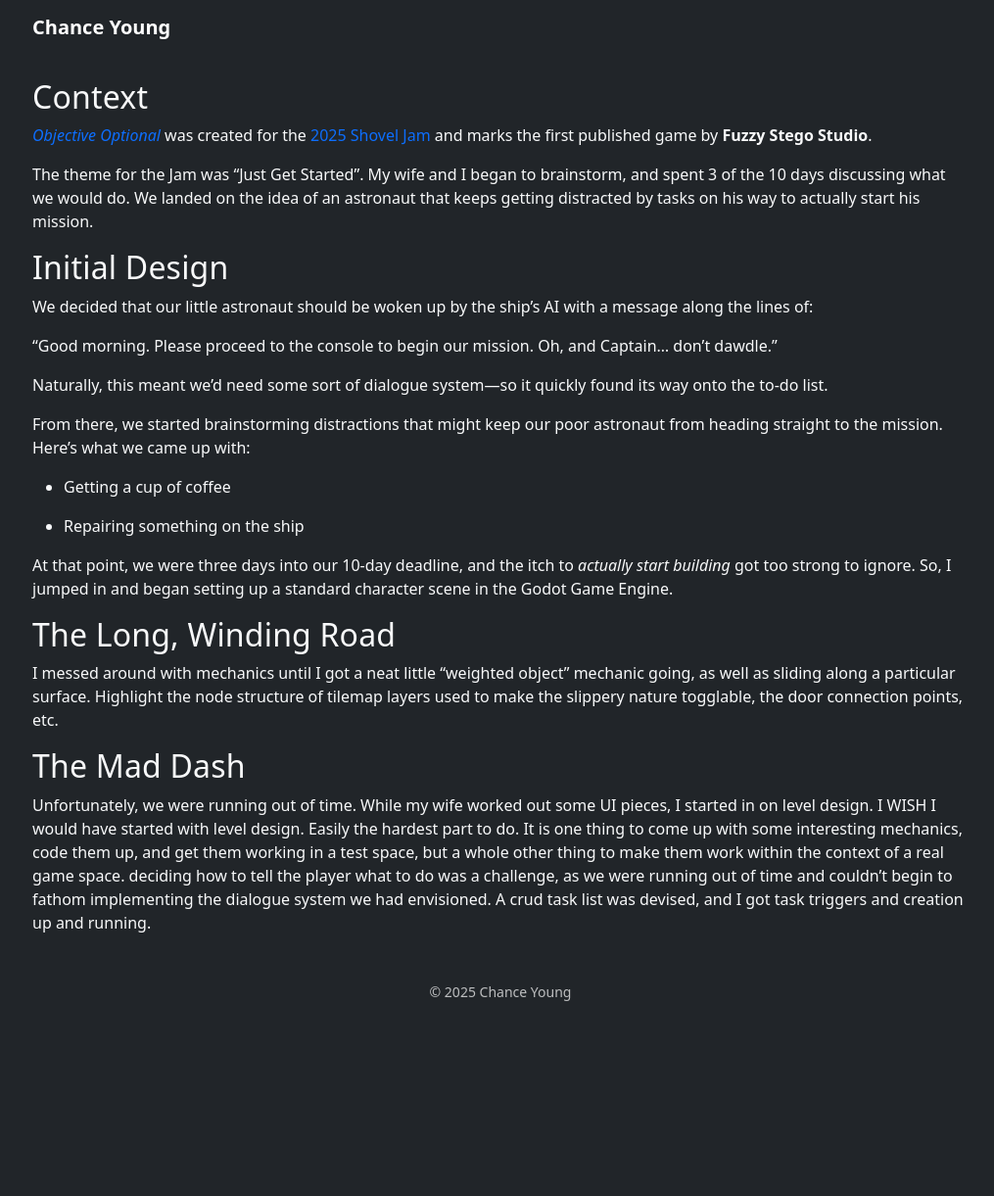
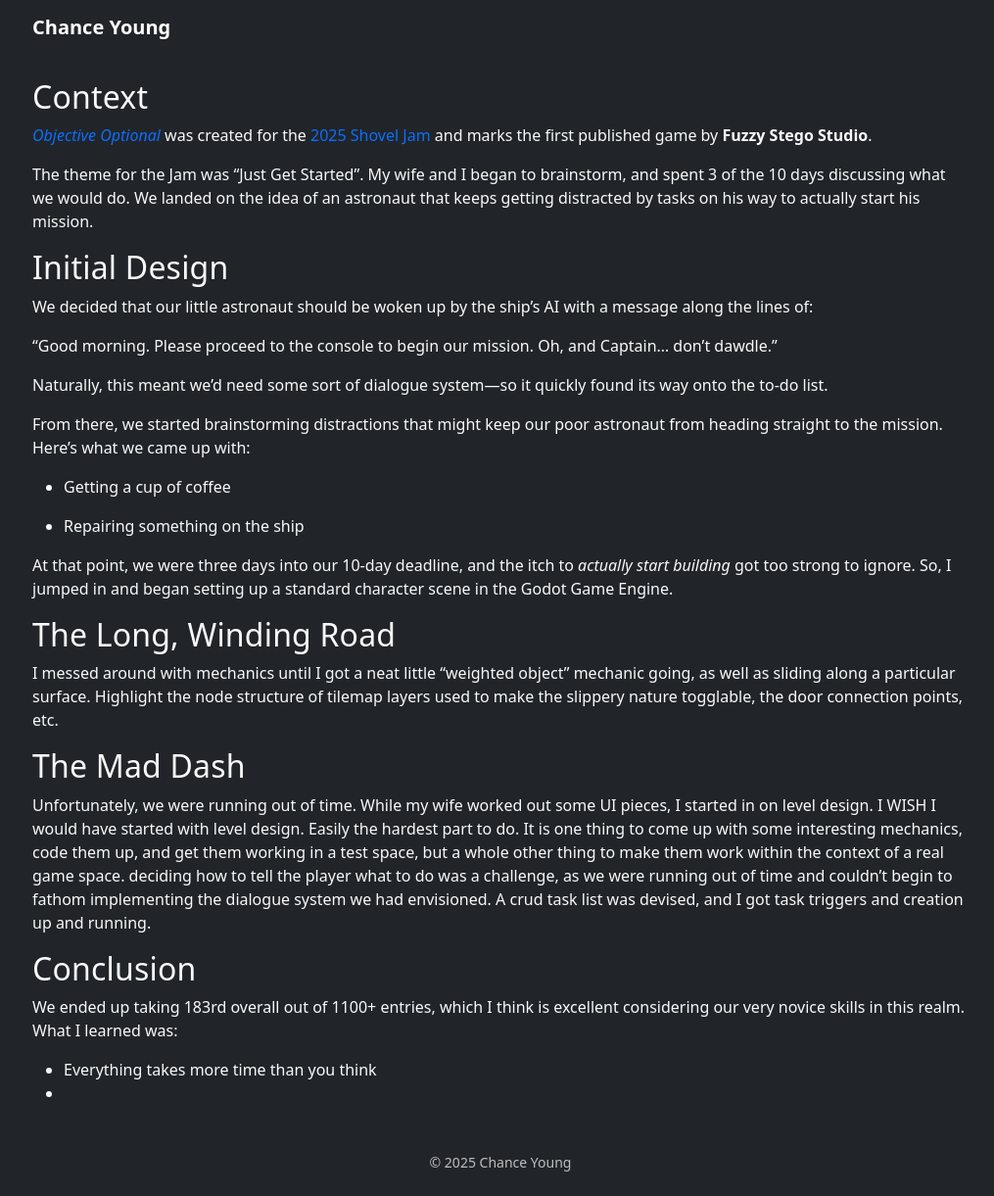
Before and after one commit to ChanceYoung/ChanceYoung.github.io, a Jekyll site: the page built from projects/objectiveoptional.md, in a window 1280 px wide. Shown: the whole page at 98% size, without its empty margins (129-1144 px from the left). Built offline with Jekyll 4.4.1, drawn with Linux system fonts in a browser that asks for light colours; before the commit the page ends 1047 px from its top, so only the background shows below that.

Commit message:
projects/objectiveoptional.md updated from https://stackedit.io/

```diff
--- a/projects/objectiveoptional.md
+++ b/projects/objectiveoptional.md
@@ -37,8 +37,15 @@ I messed around with mechanics until I got a neat little "weighted object" mecha
 ## The Mad Dash
 Unfortunately, we were running out of time. While my wife worked out some UI pieces, I started in on level design. I WISH I would have started with level design. Easily the hardest part to do. It is one thing to come up with some interesting mechanics, code them up, and get them working in a test space, but a whole other thing to make them work within the context of a real game space. deciding how to tell the player what to do was a challenge, as we were running out of time and couldn't begin to fathom implementing the dialogue system we had envisioned. A crud task list was devised, and I got task triggers and creation up and running.
 
+## Conclusion
+
+We ended up taking 183rd overall out of 1100+ entries, which I think is excellent considering our very novice skills in this realm. What I learned was:
+
+- Everything takes more time than you think
+-
+
 
 <!--stackedit_data:
-eyJoaXN0b3J5IjpbMTM4Njc4Mjk4MiwtMTA1MDY3MzQ3NSw2Nz
-Q3MzE0ODYsLTY1MzczMjQxMSw5OTEzNzM5ODNdfQ==
+eyJoaXN0b3J5IjpbLTEwNTU0ODk1MDgsLTEwNTA2NzM0NzUsNj
+c0NzMxNDg2LC02NTM3MzI0MTEsOTkxMzczOTgzXX0=
 -->
```
